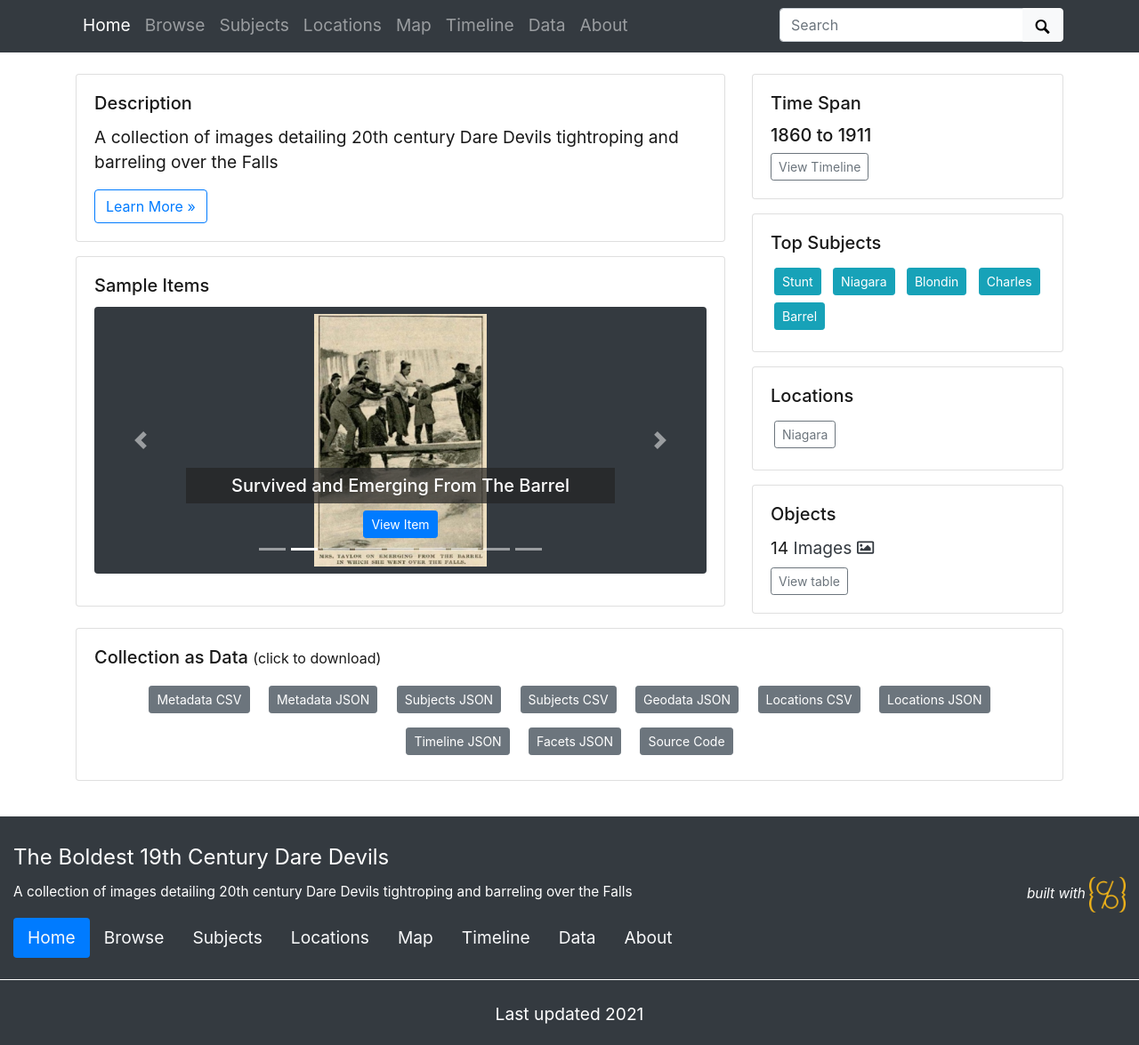
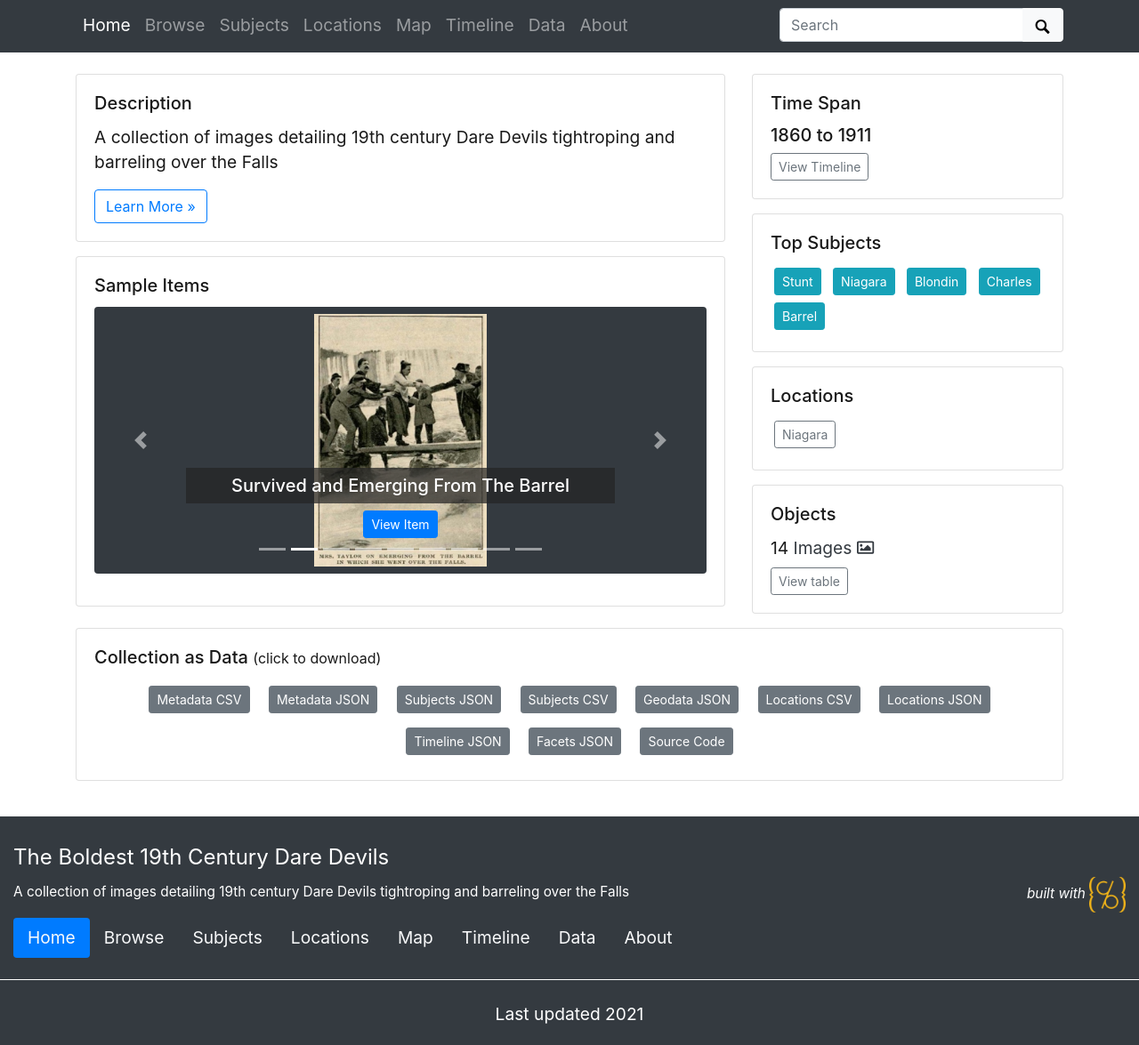
Before and after one commit to LuanaAmatuzio/The-Boldest-19th-Century-Dare-Devils, a Jekyll site: the page built from index.md, in a window 1280 px wide. Shown: the part 343-1518 px from the top of the page at 89% size. Built offline with Jekyll 4.4.1, drawn with Linux system fonts in a browser that asks for light colours.

Commit message:
Update _config.yml

```diff
--- a/_config.yml
+++ b/_config.yml
@@ -25,7 +25,7 @@ title: The Boldest 19th Century Dare Devils
 tagline: Annie Edson Taylor / Henry Bellini / Charles Blondin
 # description appears in meta tags and other locations
 # this description might appear in search result lists, keep around 160 characters max
-description: A collection of images detailing 20th century Dare Devils tightroping and barreling over the Falls
+description: A collection of images detailing 19th century Dare Devils tightroping and barreling over the Falls
 # creator of the digital collection, to appear in meta tags; we typically use our GitHub usernames but feel free to just use your name
 author: luanaamatuzio
 
```
